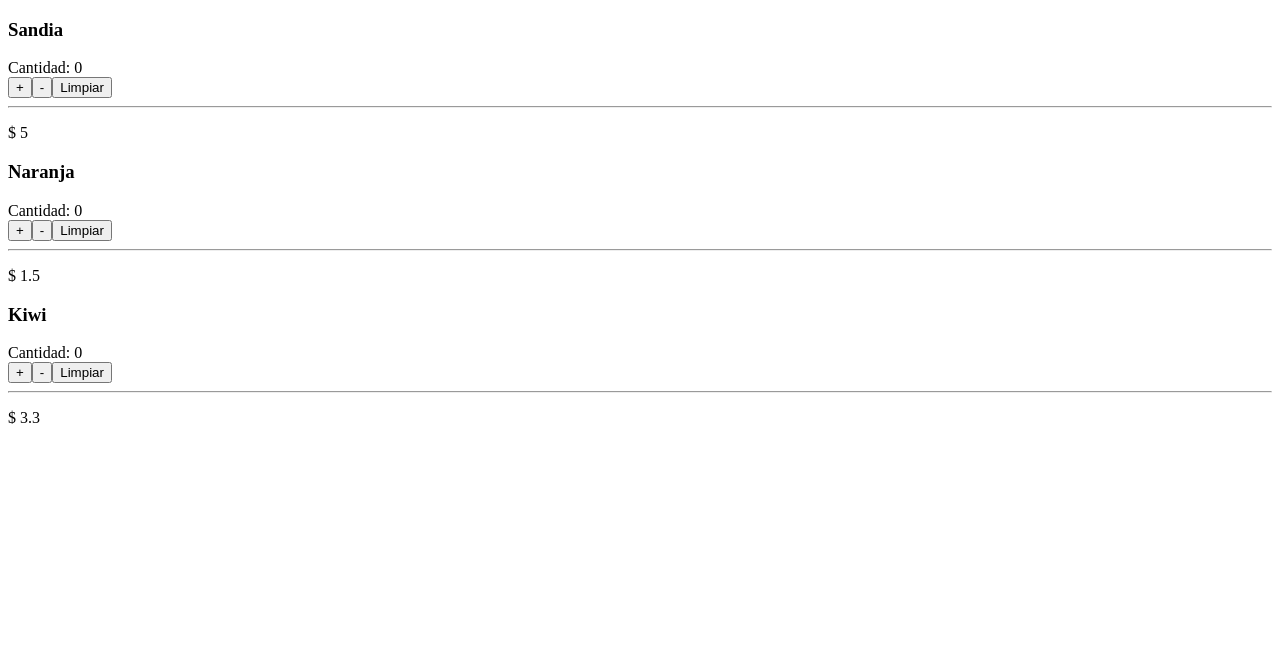
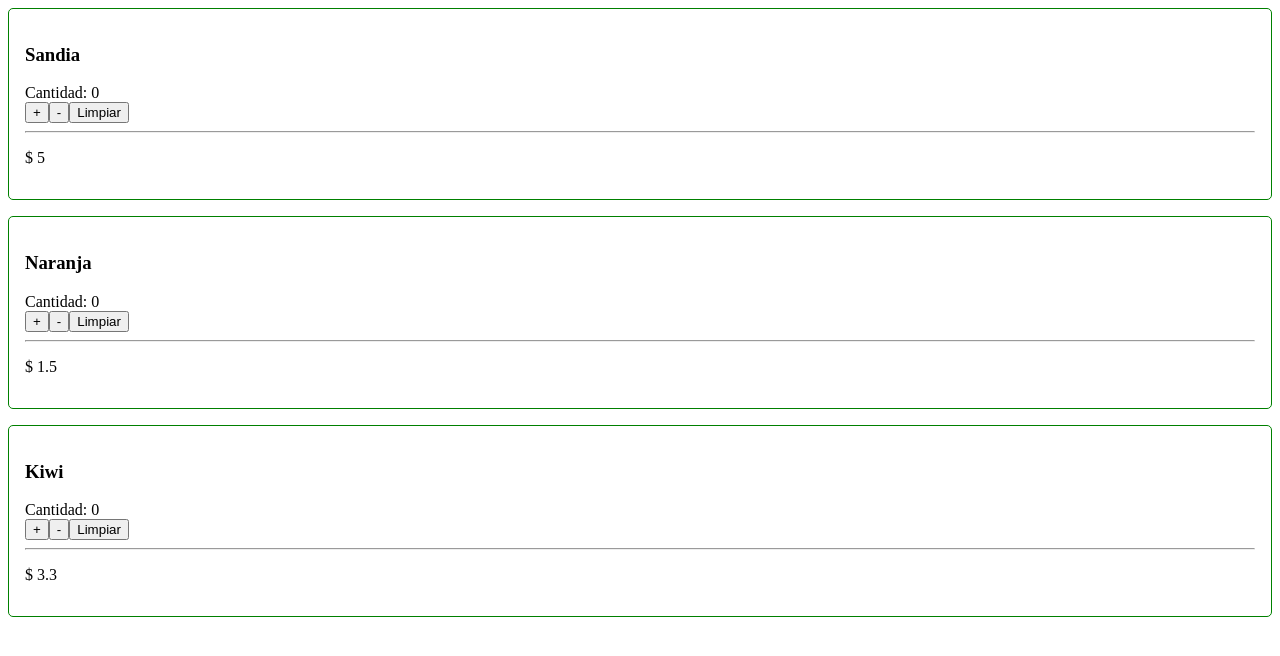
Before and after one commit to GerardoGallegos/react-fundamentos, a React (Create React App) app: page / in a window 1280 px wide. Shown: the top 656 px of the page. Built offline with nearby package versions, Linux system fonts and the light colour scheme; the HTML template or start-up script is replaced by a standard one.

Commit message:
Leccion # 16 - Estilos CSS en linea

```diff
--- a/src/App.js
+++ b/src/App.js
@@ -1,11 +1,11 @@
 import React from 'react'
-import TarjetaFruta from './componentes/TarjetaFruta'
+import EstilosConClase from './componentes/EstilosConClase'
 
 const App = () => (
   <div>
-    <TarjetaFruta name={'Sandia'} price={5.00} />
-    <TarjetaFruta name={'Naranja'} price={1.50} />
-    <TarjetaFruta name='Kiwi' price={3.30} />
+    <EstilosConClase name={'Sandia'} price={5.00} />
+    <EstilosConClase name={'Naranja'} price={1.50} />
+    <EstilosConClase name='Kiwi' price={3.30} />
   </div>
 )
 
--- /dev/null
+++ b/src/componentes/EstilosConClase.js
@@ -0,0 +1,39 @@
+import React from 'react'
+import './TarjetaFruta.css'
+
+class TarjetaFruta extends React.Component {
+  state = {
+    cantidad: 0
+  }
+
+  agregar = () => this.setState({
+    cantidad: this.state.cantidad + 1
+  })
+
+  quitar = () => this.setState({
+    cantidad: this.state.cantidad - 1
+  })
+
+  limpiar = () => this.setState({
+    cantidad: 0
+  })
+
+  render () {
+    const claseActiva = this.state.cantidad > 0 ? 'TarjetaFruta-activa' : ''
+    const clases = `TarjetaFruta ${claseActiva}`
+
+    return (
+      <div className={clases}>
+        <h3>{ this.props.name }</h3>
+        <div>Cantidad: { this.state.cantidad }</div>
+        <button onClick={this.agregar} > + </button>
+        <button onClick={this.quitar} > - </button>
+        <button onClick={this.limpiar} > Limpiar</button>
+        <hr/>
+        <p>$ { this.props.price }</p>
+      </div>
+    )
+  }
+}
+
+export default TarjetaFruta
--- /dev/null
+++ b/src/componentes/TarjetaFruta.css
@@ -0,0 +1,12 @@
+.TarjetaFruta {
+  background: #FFF;
+  border: 1px solid green;
+  margin-bottom: 1em;
+  border-radius: 5px;
+  padding: 1em;
+}
+
+.TarjetaFruta-activa {
+  background: #000;
+  color: #FFF;
+}
```
Also changed, not shown: src/componentes/EstilosEnLinea.js (added, +45 -0 lines).
